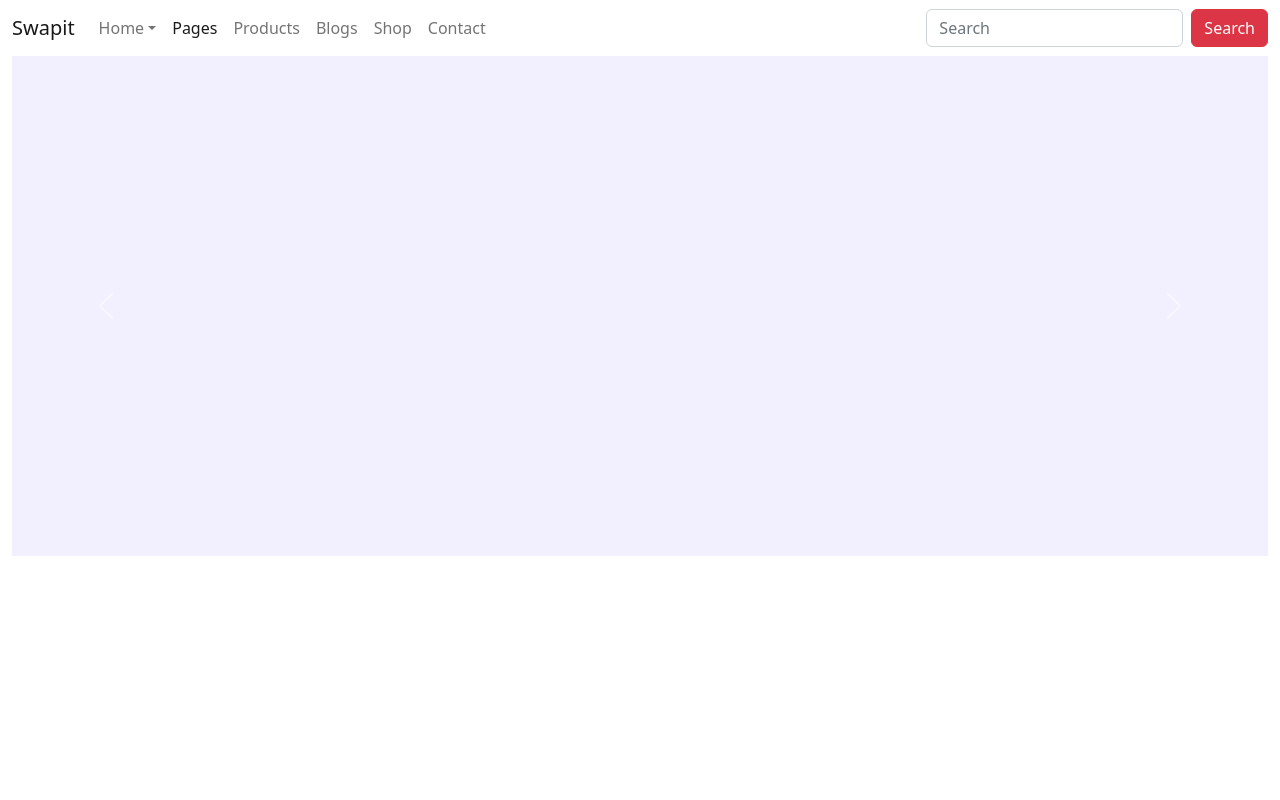
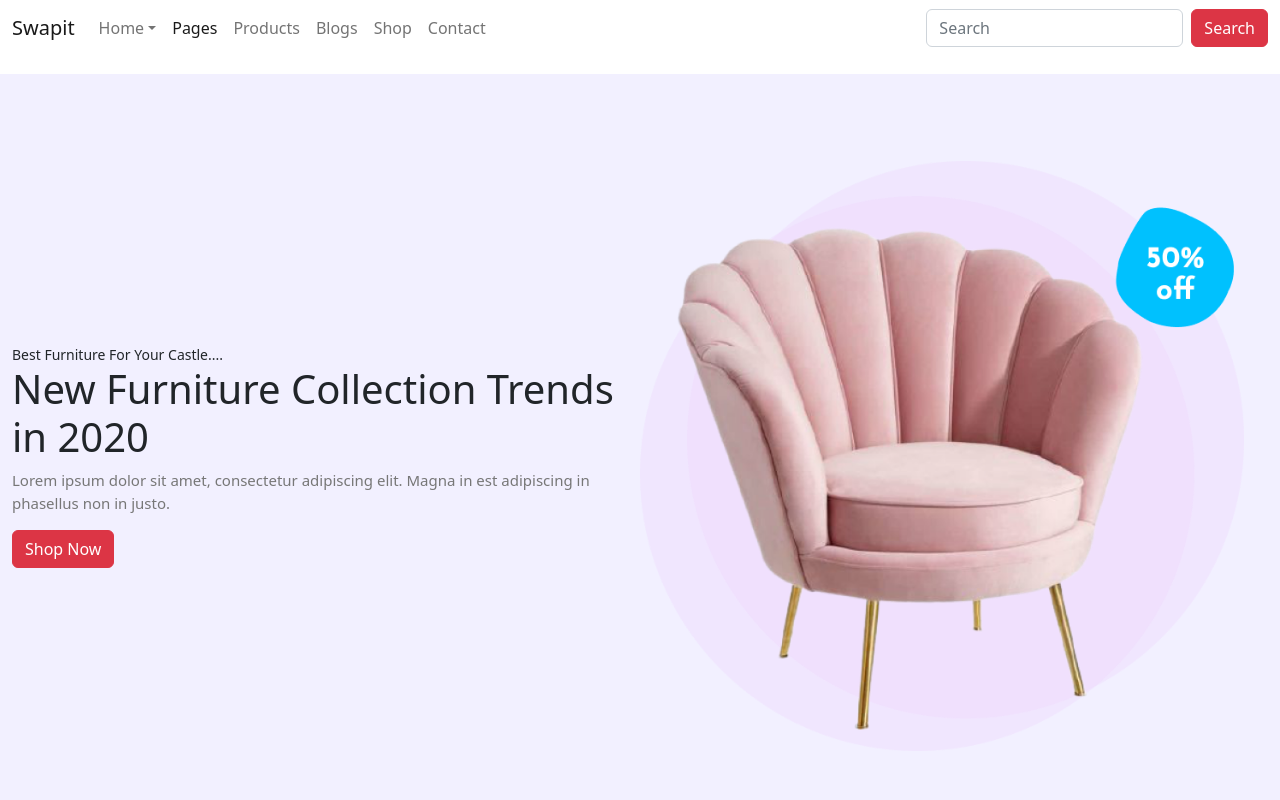
Before and after one commit to kentinHogbonouto/swapit-frontend, a Next.js app: page / in a window 1280 px wide. Shown: the top 800 px of the page. Built offline with nearby package versions, Linux system fonts and the light colour scheme.

Commit message:
fix: update banner

```diff
--- a/src/components/banner.component.tsx
+++ b/src/components/banner.component.tsx
@@ -5,63 +5,23 @@ import promotionImage from "../public/images/promotion_bg.png";
 const Banner = () => {
   return (
     <div className="container-fluid banner-container">
-      <div className="row">
-        <div className="col-lg-12">
-          <div id="carouselExample" className="carousel slide">
-            <div className="carousel-inner">
-              <div className="carousel-item active">
-                <Image
-                  src="/images/promotion_bg.png"
-                  className="d-block w-100"
-                  alt="..."
-                  width={500}
-                  height={500}
-                />
-              </div>
-              <div className="carousel-item">
-                <Image
-                  src="/images/promotion_bg.png"
-                  className="d-block w-100"
-                  alt="..."
-                  width={500}
-                  height={500}
-                />
-              </div>
-              <div className="carousel-item">
-                <Image
-                  src="/images/promotion_bg.png"
-                  className="d-block w-100"
-                  alt="..."
-                  width={500}
-                  height={500}
-                />
-              </div>
-            </div>
-            <button
-              className="carousel-control-prev"
-              type="button"
-              data-bs-target="#carouselExample"
-              data-bs-slide="prev"
-            >
-              <span
-                className="carousel-control-prev-icon"
-                aria-hidden="true"
-              ></span>
-              <span className="visually-hidden">Previous</span>
-            </button>
-            <button
-              className="carousel-control-next"
-              type="button"
-              data-bs-target="#carouselExample"
-              data-bs-slide="next"
-            >
-              <span
-                className="carousel-control-next-icon"
-                aria-hidden="true"
-              ></span>
-              <span className="visually-hidden">Next</span>
-            </button>
-          </div>
+      <div className="row banner-container">
+        <div className="col-lg-6 d-flex flex-column align-items-start justify-content-center">
+          <small>Best Furniture For Your Castle....</small>
+          <h1>New Furniture Collection Trends in 2020</h1>
+          <p>
+            Lorem ipsum dolor sit amet, consectetur adipiscing elit. Magna in
+            est adipiscing in phasellus non in justo.
+          </p>
+          <button type="submit" className="btn btn-danger">Shop Now</button>
+        </div>
+        <div className="col-lg-6 d-flex justify-content-center align-items-center">
+          <img
+            src="/images/sofa_promotional_header.png"
+            alt=""
+            width="100%"
+            height="auto"
+          />
         </div>
       </div>
     </div>
--- a/src/pages/index.tsx
+++ b/src/pages/index.tsx
@@ -28,8 +28,6 @@ export default function Home() {
       <main>
         <Header />
         <Banner />
-        <ProductCard />
-        <Footer />
       </main>
     </>
   );
--- a/src/styles/globals.css
+++ b/src/styles/globals.css
@@ -895,10 +895,9 @@ label.valid:after {
 
 /*Banner*/
 .banner-container{
-  position: relative;
   width: 100%;
   height: 100vh;
-  overflow: hidden;
+  background: url(../../public/images/promotion_bg.png) no-repeat center center;
 }
 
 /*# sourceMappingURL=style.css.map */
```
Also changed, not shown: public/images/sofa_promotional_header.png (added).
